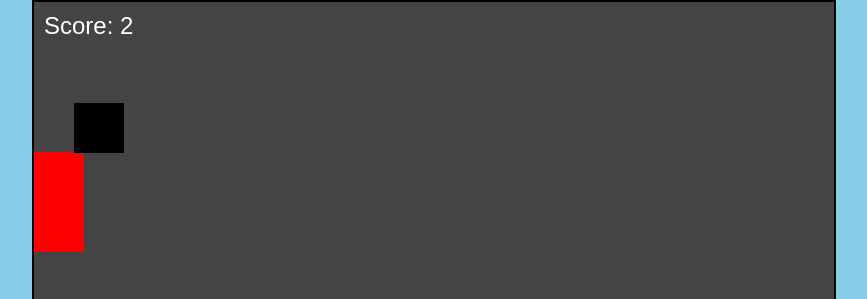
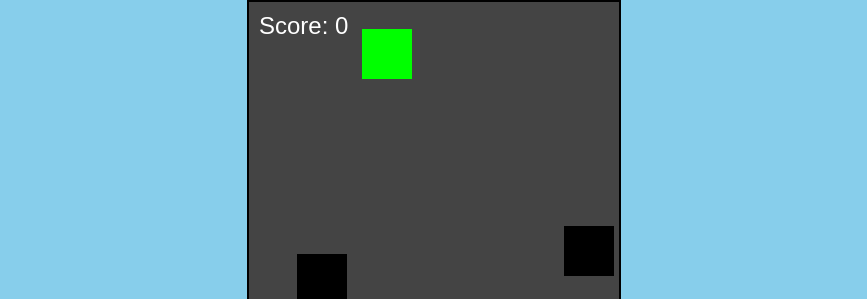
Before and after one commit to aswgok/Game-ZONe, a plain HTML site: page index.html in a window 1280 px wide. Shown: the top 299 px of the page, without its empty margins (206-1073 px from the left). Drawn offline with Linux system fonts and the light colour scheme.

Commit message:
CIG KIDS VERSION CAR GAME
FOR KIDS ONLY..

```diff
--- a/index.html
+++ b/index.html
@@ -13,18 +13,18 @@
         }
         #gameCanvas {
             position: relative;
-            width: 800px;
-            height: 600px;
+            width: 370px;
+            height: 700px;
             margin: 0 auto;
             background-color: #444;
             border: 2px solid #000;
-            padding-top: 150px;
+            padding-top: 300px;
         }
         .car {
             position: absolute;
             width: 50px;
             height: 100px;
-            background-color: #FF0000;
+            background-color: #444;
         }
         .obstacle, .powerUp {
             position: absolute;
@@ -58,7 +58,9 @@
 <body>
     <div id="gameCanvas">
         <div id="score">Score: 0</div>
-        <div id="car" class="car"></div>
+        <div id="car" class="car" style="background-image: url(car.png);">
+            <img src="car.png" width="100">
+        </div>
         <div id="gameOverMessage">Game Over!</div>
     </div>
 
```
Also changed, not shown: car.png (added).
